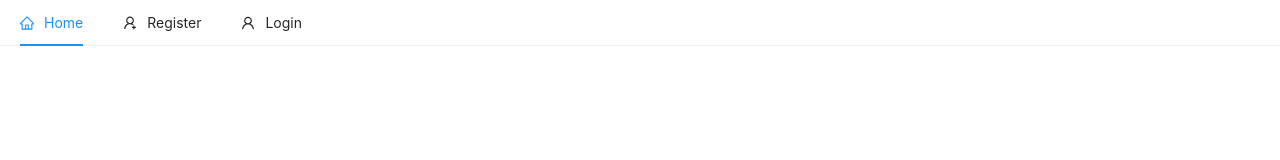
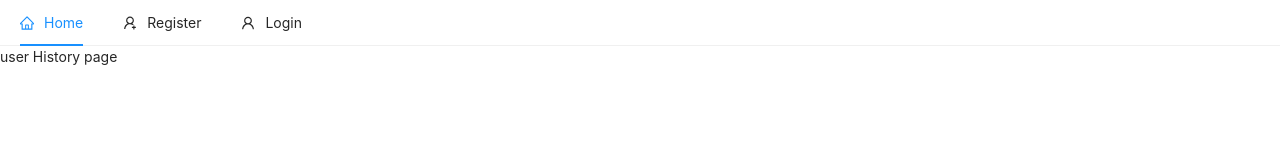
Before and after one commit to nmoody9899/cen3031_final, a React (Create React App) app in the folder client/: page /user/history in a window 1280 px wide. Shown: the top 160 px of the page. Built offline with nearby package versions, Linux system fonts and the light colour scheme; no server answers.

Commit message:
added user dashboard/History component and page and Routing to user/history to Router in App.js. Will implement protected routes to guard user/history and eventually admin/dashboard access

```diff
--- a/client/src/App.js
+++ b/client/src/App.js
@@ -9,6 +9,7 @@
 import RegisterComplete from "./pages/auth/RegisterComplete";
 import Home from "./pages/Home";
 import ForgotPassword from "./pages/auth/FogotPassword";
+import History from "./pages/user/History";
 
 //for navigation from ant Header
 import Header from "./components/nav/Header";
@@ -74,6 +75,7 @@
         <Route exact path="/register" component={Register} />
         <Route exact path="/register/complete" component={RegisterComplete} />
         <Route exact path="/forgot/password" component={ForgotPassword} />
+        <Route exact path="/user/history" component={History} />
       </Switch>
     </React.Fragment>
   );
--- /dev/null
+++ b/client/src/pages/user/History.js
@@ -0,0 +1,16 @@
+//this is the user dashboard, and it will be part of a protected route like
+//done with Login and Register when user is logged in
+import { Divider } from "antd";
+import React from "react";
+
+const History = () => {
+  return (
+    <div className="container-fluid">
+      <div className="row">
+        <div className="col">user History page</div>
+      </div>
+    </div>
+  );
+};
+
+export default History;
```
